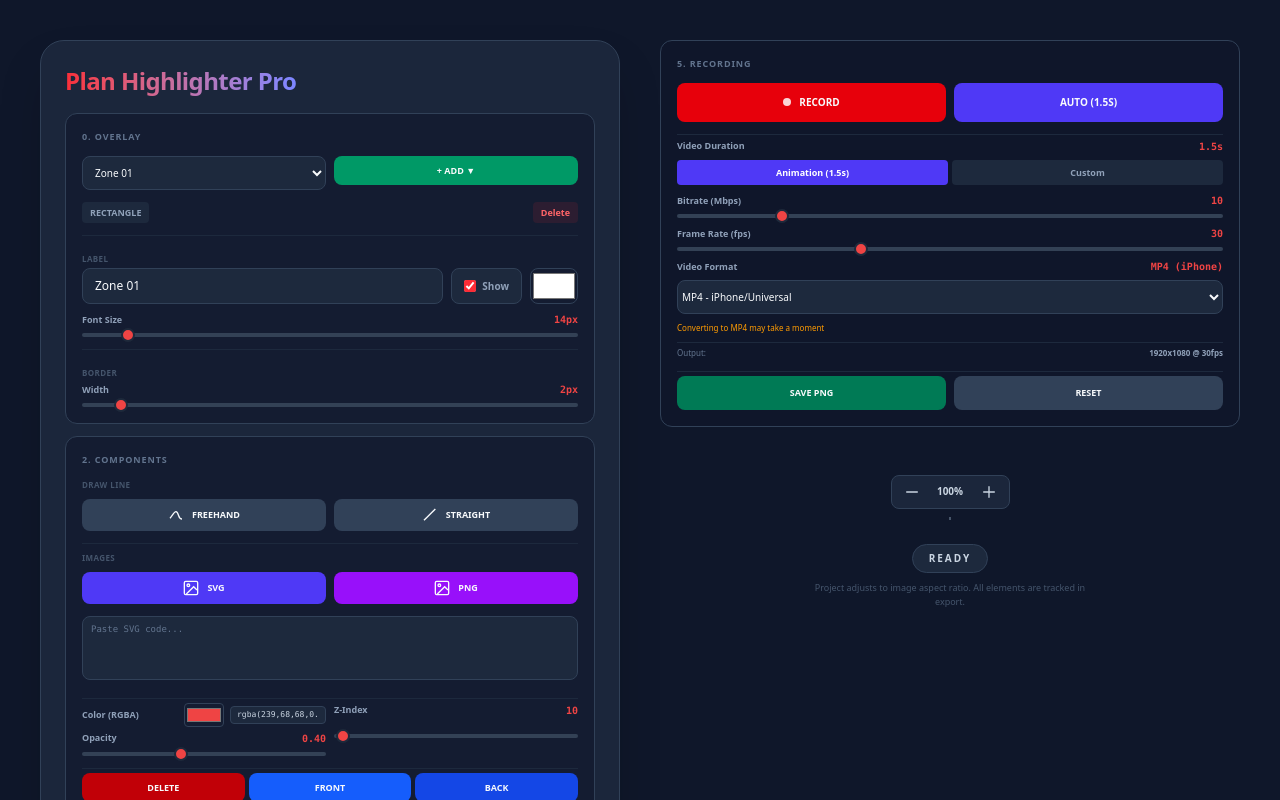
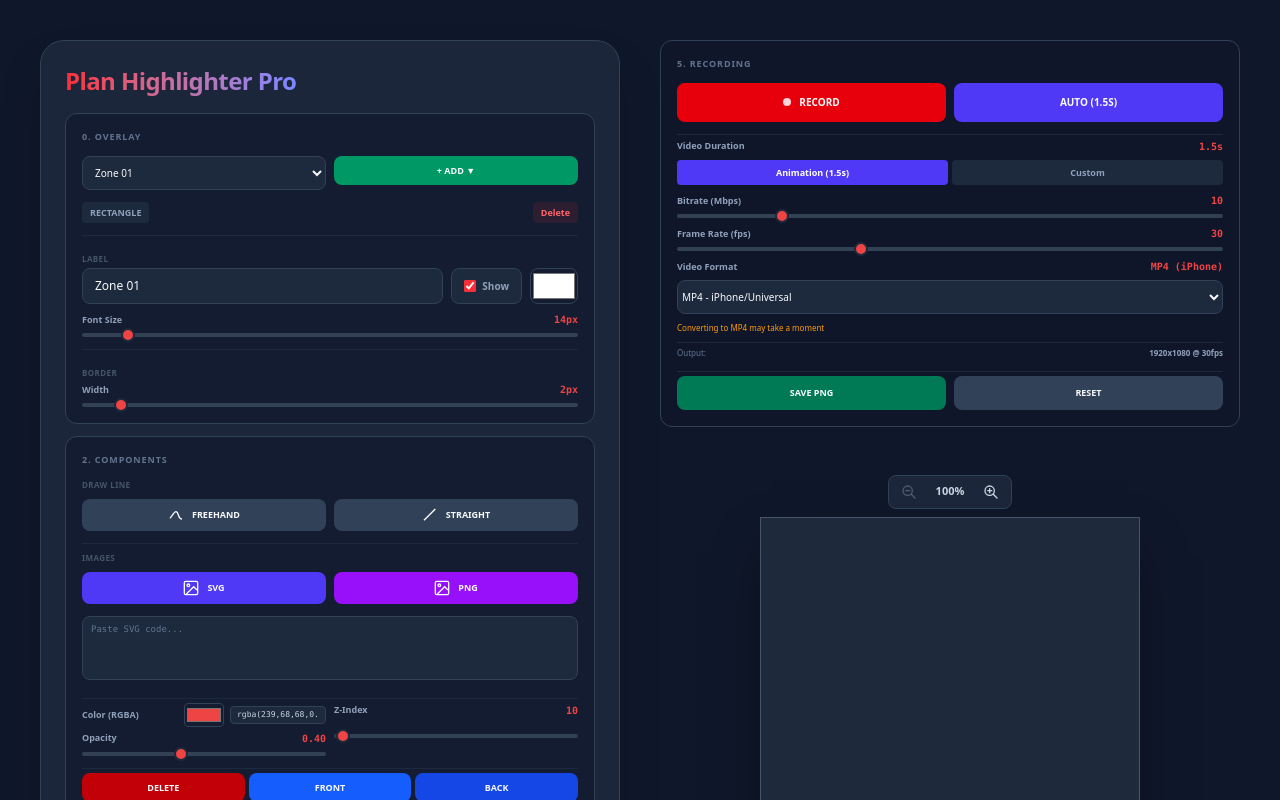
Before and after one commit to onelenyk/image2video-overlay, a React (Vite) app: page / in a window 1280 px wide. Shown: the top 800 px of the page. Built offline with nearby package versions, Linux system fonts and the light colour scheme.

Commit message:
Implement working canvas zoom with width scaling
- Add zoom controls (100% to 400%) above canvas
- Zoom increases canvas width for precise editing
- Scroll container appears at zoom > 100%
- Reset zoom by clicking percentage button

```diff
--- a/src/components/Canvas.tsx
+++ b/src/components/Canvas.tsx
@@ -18,8 +18,8 @@ import type {
   DrawingComponent,
 } from "../types";
 
-const ZOOM_LEVELS = [0.5, 0.75, 1, 1.25, 1.5, 2, 2.5, 3];
-const DEFAULT_ZOOM_INDEX = 2; // 1x
+const ZOOM_LEVELS = [1, 1.5, 2, 2.5, 3, 4];
+const DEFAULT_ZOOM_INDEX = 0;
 
 export function Canvas() {
   const {
@@ -52,21 +52,8 @@ export function Canvas() {
     ? `${backgroundImage.width} / ${backgroundImage.height}`
     : "9/16";
 
-  // Zoom controls
   const canZoomIn = zoomIndex < ZOOM_LEVELS.length - 1;
   const canZoomOut = zoomIndex > 0;
-
-  const handleZoomIn = useCallback(() => {
-    if (canZoomIn) setZoomIndex(i => i + 1);
-  }, [canZoomIn]);
-
-  const handleZoomOut = useCallback(() => {
-    if (canZoomOut) setZoomIndex(i => i - 1);
-  }, [canZoomOut]);
-
-  const handleResetZoom = useCallback(() => {
-    setZoomIndex(DEFAULT_ZOOM_INDEX);
-  }, []);
 
   // Get the active polygon being created
   const activePolygon = useMemo(() => {
@@ -461,54 +448,52 @@ export function Canvas() {
       {/* Zoom controls */}
       <div className="mb-2 flex items-center gap-1 bg-slate-800/90 px-2 py-1 rounded-lg border border-slate-700">
         <button
-          onClick={handleZoomOut}
+          onClick={() => canZoomOut && setZoomIndex(i => i - 1)}
           disabled={!canZoomOut}
           className="w-6 h-6 flex items-center justify-center text-slate-300 hover:text-white hover:bg-slate-700 rounded disabled:opacity-30 disabled:cursor-not-allowed transition-colors"
           title="Zoom out"
         >
           <svg className="w-4 h-4" fill="none" stroke="currentColor" viewBox="0 0 24 24">
-            <path strokeLinecap="round" strokeLinejoin="round" strokeWidth={2} d="M20 12H4" />
+            <path strokeLinecap="round" strokeLinejoin="round" strokeWidth={2} d="M21 21l-6-6m2-5a7 7 0 11-14 0 7 7 0 0114 0zM13 10H7" />
           </svg>
         </button>
         <button
-          onClick={handleResetZoom}
-          className="px-2 py-0.5 text-[10px] font-bold text-slate-300 hover:text-white hover:bg-slate-700 rounded transition-colors min-w-[45px]"
+          onClick={() => setZoomIndex(DEFAULT_ZOOM_INDEX)}
+          className="px-2 py-0.5 text-[11px] font-bold text-slate-300 hover:text-white hover:bg-slate-700 rounded transition-colors min-w-[50px]"
           title="Reset zoom"
         >
           {Math.round(zoom * 100)}%
         </button>
         <button
-          onClick={handleZoomIn}
+          onClick={() => canZoomIn && setZoomIndex(i => i + 1)}
           disabled={!canZoomIn}
           className="w-6 h-6 flex items-center justify-center text-slate-300 hover:text-white hover:bg-slate-700 rounded disabled:opacity-30 disabled:cursor-not-allowed transition-colors"
           title="Zoom in"
         >
           <svg className="w-4 h-4" fill="none" stroke="currentColor" viewBox="0 0 24 24">
-            <path strokeLinecap="round" strokeLinejoin="round" strokeWidth={2} d="M12 4v16m8-8H4" />
+            <path strokeLinecap="round" strokeLinejoin="round" strokeWidth={2} d="M21 21l-6-6m2-5a7 7 0 11-14 0 7 7 0 0114 0zM10 7v6m3-3H7" />
           </svg>
         </button>
       </div>
 
-      {/* Scrollable container for zoomed canvas */}
+      {/* Scrollable container when zoomed */}
       <div
-        className="canvas-scroll-container overflow-auto"
+        className="canvas-zoom-container"
         style={{
-          maxHeight: '70vh',
-          maxWidth: '90vw',
-        }}
-      >
-        <div
-          style={{
-            transform: `scale(${zoom})`,
-            transformOrigin: 'top left',
-            width: `${100 / zoom}%`,
-            height: 'fit-content',
+          maxHeight: zoom > 1 ? '80vh' : undefined,
+          overflow: zoom > 1 ? 'auto' : 'visible',
+          border: zoom > 1 ? '2px solid rgba(100, 116, 139, 0.3)' : 'none',
+          borderRadius: zoom > 1 ? '8px' : undefined,
         }}
       >
         <div
           className={`canvas-wrapper ring-8 ring-slate-800/50 ${isDrawingMode ? "cursor-crosshair" : ""}`}
           id="canvas-wrapper"
-            style={{ aspectRatio }}
+          style={{
+            aspectRatio,
+            maxWidth: `${380 * zoom}px`,
+            width: `${380 * zoom}px`,
+          }}
         >
           {backgroundImage && (
             <div id="size-badge">
@@ -540,7 +525,6 @@ export function Canvas() {
           </div>
         </div>
       </div>
-      </div>
       <div className="canvas-info-overlay mt-6 flex flex-col items-center gap-2 text-center">
         <div className="flex items-center gap-2 bg-slate-800 px-4 py-1.5 rounded-full border border-slate-700">
           <span className="text-slate-300 text-[10px] uppercase font-black tracking-[0.2em]">
```
Lines whose indentation alone changed are shown as unchanged.
